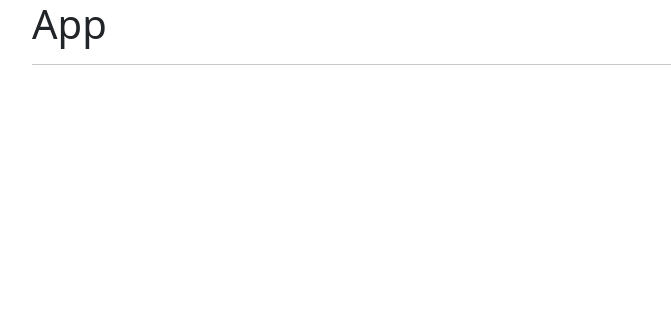
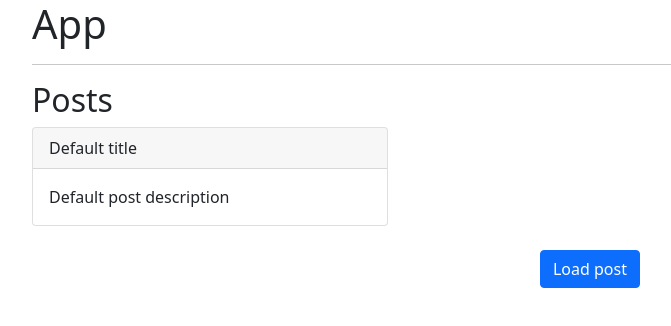
Before and after one commit to HodynskyiYK/Todo-App, a React (Create React App) app: page / in a window 1280 px wide. Shown: the top 326 px of the page, without its empty margins (50-721 px from the left). Built offline with nearby package versions, Linux system fonts and the light colour scheme.

Commit message:
created components for posts

```diff
--- a/src/App.js
+++ b/src/App.js
@@ -1,4 +1,5 @@
 import React from 'react';
+import PostsList from "./components/PostsList";
 
 const App = () => {
 
@@ -6,6 +7,7 @@ const App = () => {
         <div className="container">
             <h1>App</h1>
             <hr />
+            <PostsList />
         </div>
     );
 };
--- /dev/null
+++ b/src/components/PostItem.js
@@ -0,0 +1,23 @@
+import React from 'react';
+
+const PostItem = ({ post }) => {
+
+    return (
+        <div className="col-4 mb-4">
+            <div className="card">
+                <div className="card-header">{ post.title }</div>
+                <div className="card-body">{ post.body }</div>
+            </div>
+        </div>
+    );
+};
+
+PostItem.defaultProps = {
+    post: {
+        id: 1,
+        title: 'Default title',
+        body: 'Default post description'
+    }
+};
+
+export default PostItem;
--- /dev/null
+++ b/src/components/PostsList.js
@@ -0,0 +1,19 @@
+import React from 'react';
+import PostItem from "./PostItem";
+
+const PostsList = () => {
+
+    return (
+        <>
+            <h2>Posts</h2>
+            <div className="row">
+                <PostItem />
+            </div>
+            <div className="text-center">
+                <button className="btn btn-primary">Load post</button>
+            </div>
+        </>
+    );
+};
+
+export default PostsList;
```
